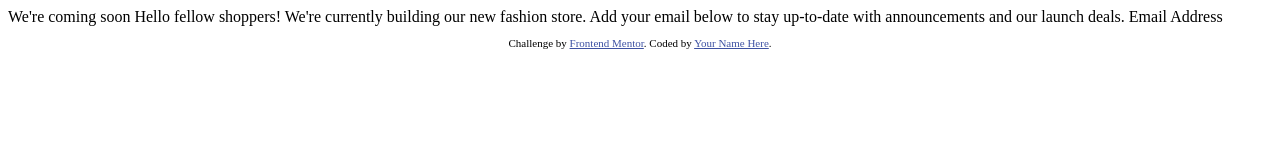
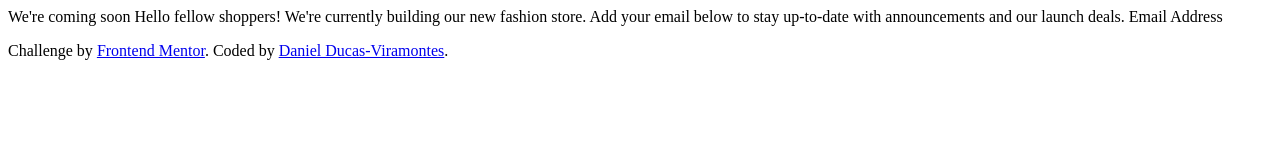
Before and after one commit to DanDucVira/baseApparelComingSoon, a plain HTML site: page index.html in a window 1280 px wide. Drawn offline with Linux system fonts and the light colour scheme.

Commit message:
added more starter files

```diff
--- a/index.html
+++ b/index.html
@@ -1,19 +1,19 @@
 <!DOCTYPE html>
 <html lang="en">
+
 <head>
   <meta charset="UTF-8">
-  <meta name="viewport" content="width=device-width, initial-scale=1.0"> <!-- displays site properly based on user's device -->
+  <meta name="viewport" content="width=device-width, initial-scale=1.0">
+  <!-- displays site properly based on user's device -->
 
   <link rel="icon" type="image/png" sizes="32x32" href="./images/favicon-32x32.png">
+  <link rel="stylesheet" href="./main.css">
 
   <title>Frontend Mentor | Base Apparel coming soon page</title>
 
-  <!-- Feel free to remove these styles or customise in your own stylesheet 👍 -->
-  <style>
-    .attribution { font-size: 11px; text-align: center; }
-    .attribution a { color: hsl(228, 45%, 44%); }
-  </style>
+
 </head>
+
 <body>
 
   We're coming soon
@@ -26,8 +26,9 @@
   <footer>
     <p class="attribution">
       Challenge by <a href="https://www.frontendmentor.io?ref=challenge" target="_blank">Frontend Mentor</a>.
-      Coded by <a href="#">Your Name Here</a>.
+      Coded by <a href="#">Daniel Ducas-Viramontes</a>.
     </p>
   </footer>
 </body>
+
 </html>
```
Also changed, not shown: main.css (added).
